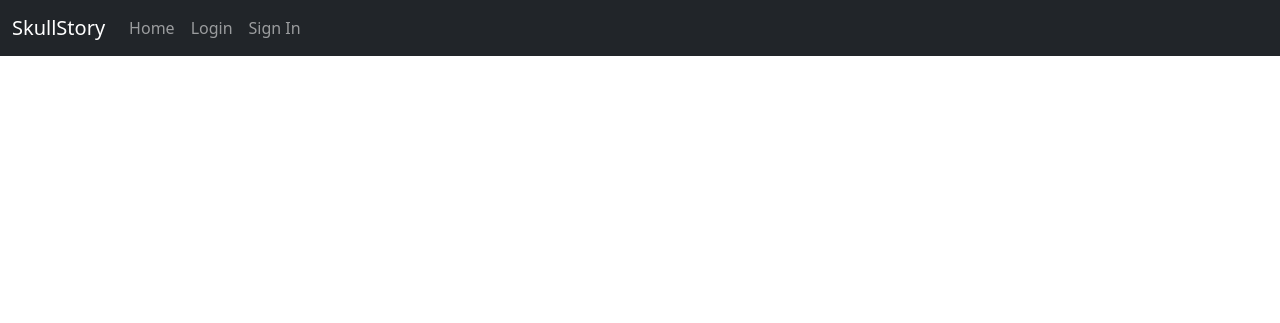
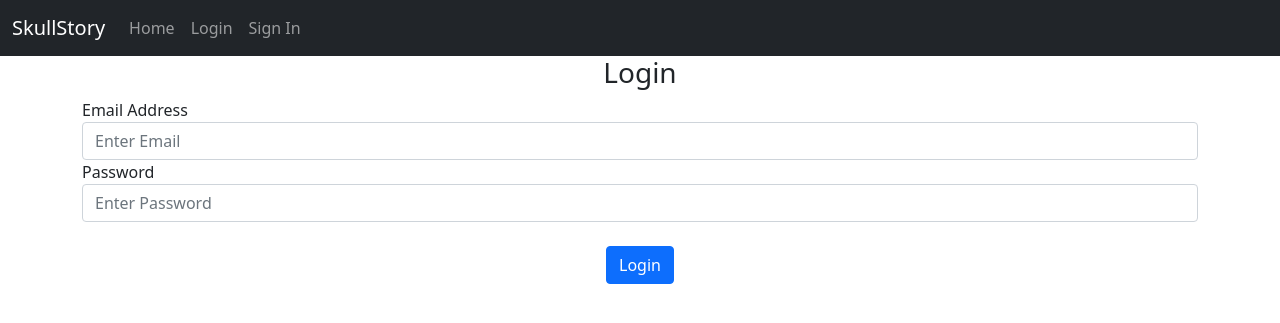
Before and after one commit to Cons0r/skullstory, a Flask app: page /login in a window 1280 px wide. Shown: the top 323 px of the page. Run offline with Flask 2, Linux system fonts and the light colour scheme.

Commit message:
edited login.html

```diff
--- a/website/templates/login.html
+++ b/website/templates/login.html
@@ -1 +1,28 @@
-{% extends "layout.html" %}
+{% extends "layout.html" %} {% block title %}Login{% endblock %} {% block content
+    %}
+    <form method="POST">
+      <h3 align="center">Login</h3>
+      <div class="form-group">
+        <label for="email">Email Address</label>
+        <input
+          type="text"
+          id="email"
+          name="email"
+          class="form-control"
+          placeholder="Enter Email"
+        />
+        <label for="password">Password</label>
+        <input
+          type="password"
+          id="password"
+          name="password"
+          class="form-control"
+          placeholder="Enter Password"
+        />
+        <br />
+        <div align="center">
+          <button class="btn btn-primary" type="submit">Login</button>
+        </div>
+      </div>
+    </form>
+    {% endblock %}
```
